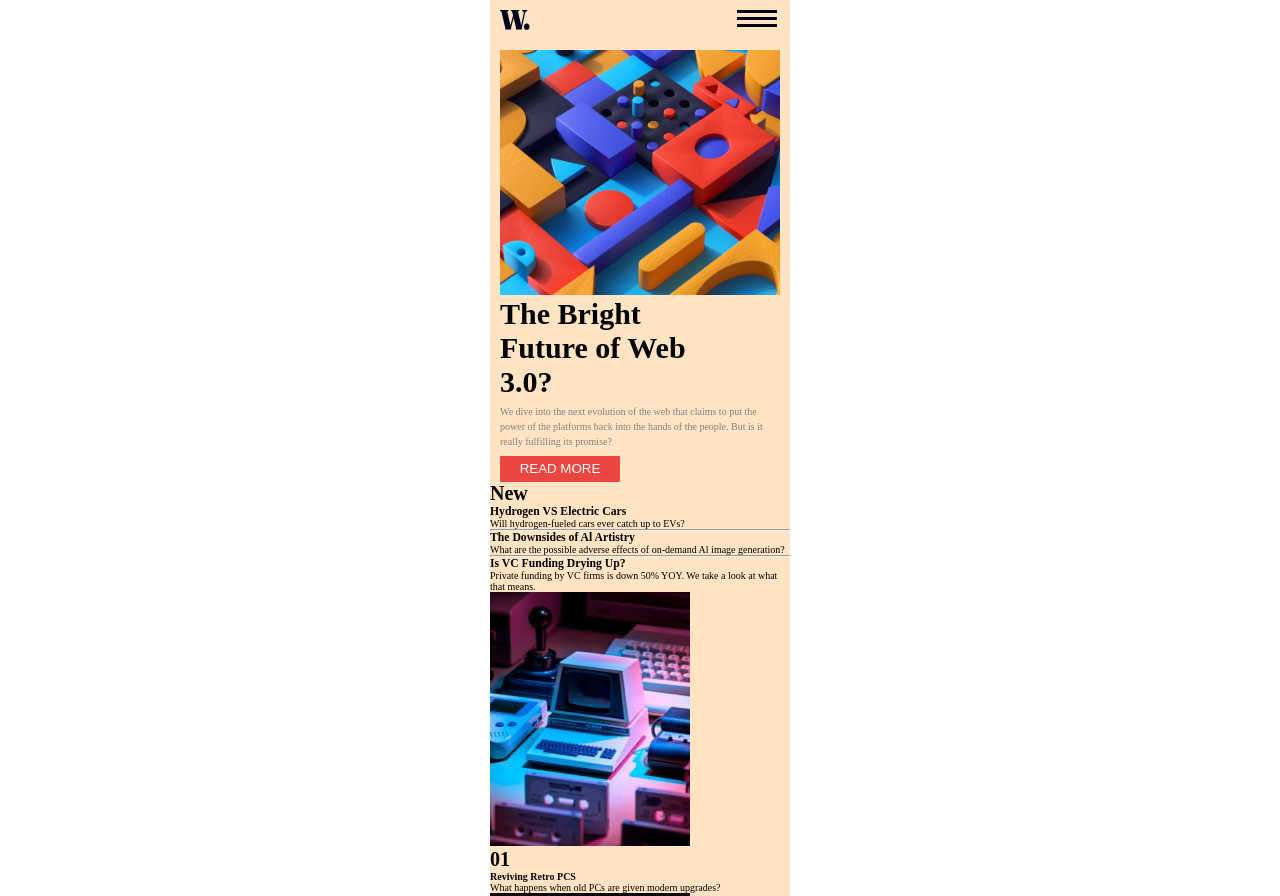
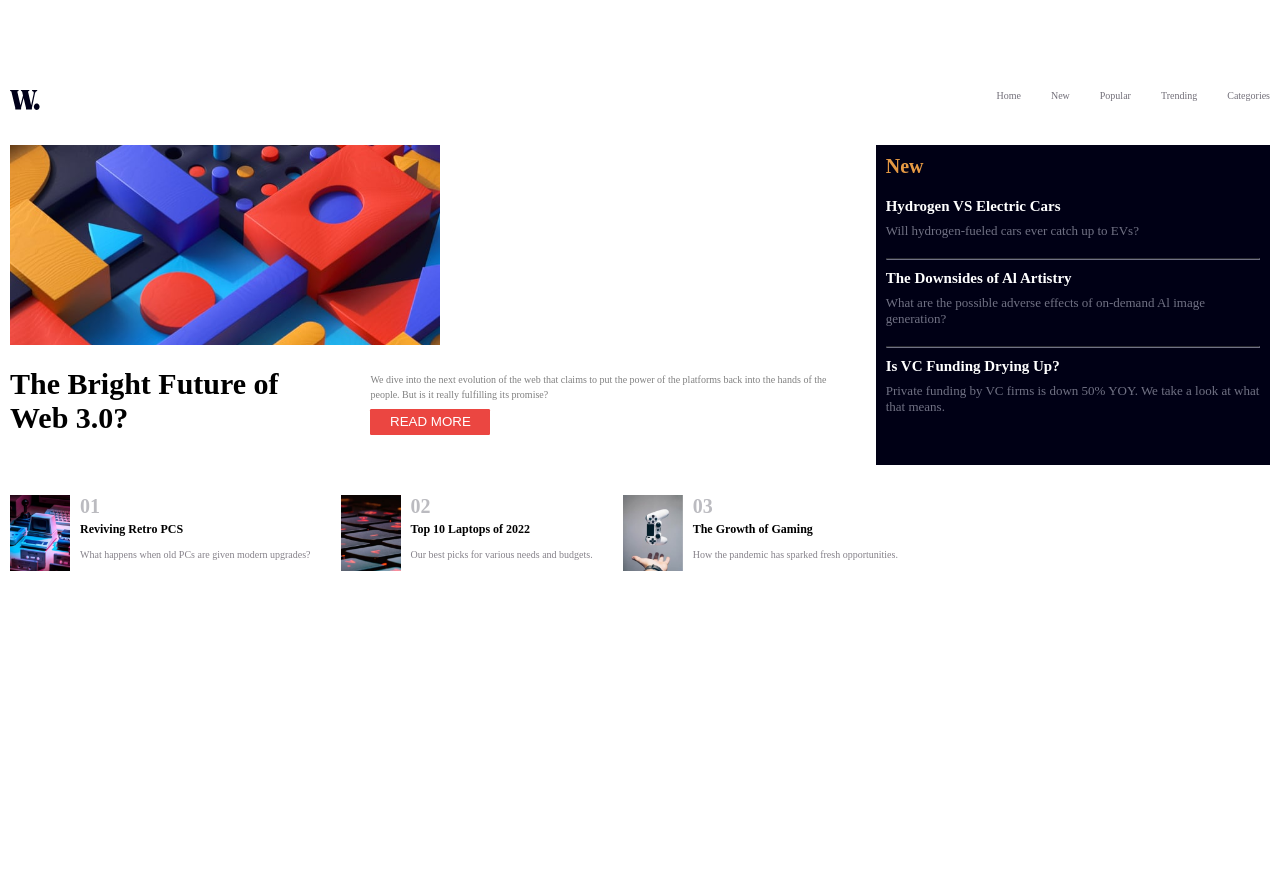
Before and after one commit to GrayTechFun/news-homepage, a plain HTML site: page news-homepage-main/index.html in a window 1280 px wide. Shown: the top 896 px of the page. After the commit the page ends 800 px from the top, so only its background shows below. Drawn offline with Linux system fonts and the light colour scheme.

Commit message:
second-commit

```diff
--- a/news-homepage-main/css/main.css
+++ b/news-homepage-main/css/main.css
@@ -13,9 +13,12 @@ html {
   background-repeat: no-repeat;
 }
 
+.sidebar {
+  margin-left: 21em;
+}
+
 .container {
   width: 30em;
-  background-color: bisque;
   margin: 0 auto;
 }
 
@@ -30,6 +33,7 @@ header {
   justify-content: space-between;
   margin: 0 1em;
   padding-top: 1em;
+  margin-bottom: 3em;
 }
 
 .logo {
@@ -38,7 +42,10 @@ header {
 }
 
 nav {
+  display: flex;
+  color: #726f79;
   visibility: hidden;
+  gap: 3em;
 }
 
 .para {
@@ -65,4 +72,143 @@ button {
   background-color: #eb4641;
   margin-top: 0.5em;
   border-radius: 0.1em;
+  margin-bottom: 2.5em;
 }
+
+.new {
+  background-color: #000015;
+  margin: 0 1em;
+  margin-bottom: 1em;
+  width: 28em;
+  height: 30em;
+  padding: 1em;
+  color: white;
+}
+
+.new h1 {
+  color: #e59944;
+  margin-bottom: 1em;
+}
+
+.new h3 {
+  margin-bottom: 0.5em;
+  font-size: 1.5rem;
+}
+
+.new p {
+  color: #707184;
+  margin-bottom: 1.5em;
+  font-size: 1.3rem;
+}
+
+hr {
+  border-color: #707184;
+  margin-bottom: 1em;
+}
+
+.picture {
+  display: flex;
+  margin: 2em 1em;
+}
+
+.picture img {
+  width: 6em;
+}
+
+.paras {
+  margin: 0 1em;
+}
+
+.paras h1 {
+  color: #bbbbc0;
+}
+
+.paras h4 {
+  margin-top: 0.3em;
+  margin-bottom: 1em;
+  font-size: 1.2rem;
+}
+
+.paras p {
+  color: #86828a;
+  line-height: 1.2em;
+}
+
+h4:hover {
+  cursor: pointer;
+  color: #d14346;
+}
+
+.ul:hover {
+  cursor: pointer;
+  color: #d14346;
+}
+
+h3:hover {
+  cursor: pointer;
+  color: #e5993c;
+}
+
+button:hover {
+  cursor: pointer;
+  background-color: black;
+}
+
+/* .sidebarplus {
+  background-image: url(../assets/images/icon-menu-close.svg);
+  width: 20em;
+  background-color: aqua;
+} */
+
+@media only screen and (min-width: 600px) {
+  .container {
+    width: auto;
+    margin-top: 8em;
+  }
+
+  .brnew {
+    display: flex;
+  }
+
+  .para {
+    display: flex;
+  }
+
+  .bright {
+    width: auto;
+  }
+
+  .brnew {
+    width: auto;
+  }
+
+  .bright img {
+    width: 28em;
+    height: 20em;
+    width: 43em;
+    object-fit: cover;
+    margin-bottom: 2em;
+  }
+
+  .new {
+    width: 50em;
+    height: 32em;
+    margin-top: -1.5em;
+  }
+
+  .popular {
+    display: flex;
+  }
+
+  nav {
+    visibility: visible;
+  }
+
+  header {
+    margin-bottom: 5em;
+  }
+
+  .sidebar {
+    background-image: none;
+  }
+}
--- a/news-homepage-main/index.html
+++ b/news-homepage-main/index.html
@@ -20,26 +20,27 @@
     <div class="container">
       <header>
         <img src="./assets/images/logo.svg" alt="logo" class="logo" />
-        <aside class="sidebar">
+        <aside class="sidebar sidebarplus">
           <nav>
-            <div>Home</div>
-            <div>New</div>
-            <div>Popular</div>
-            <div>Trending</div>
-            <div>Categories</div>
+            <div class="ul">Home</div>
+            <div class="ul">New</div>
+            <div class="ul">Popular</div>
+            <div class="ul">Trending</div>
+            <div class="ul">Categories</div>
           </nav>
         </aside>
       </header>
 
+      <div class="brnew">
         <div class="bright">
-        <img src="./assets/images/image-web-3-mobile.jpg" alt="" />
+          <img class="p" src="./assets/images/image-web-3-mobile.jpg" alt="" />
           <div class="para">
             <h1>The Bright Future of Web 3.0?</h1>
             <div class="read">
               <p>
-              We dive into the next evolution of the web that claims to put the
-              power of the platforms back into the hands of the people. But is
-              it really fulfilling its promise?
+                We dive into the next evolution of the web that claims to put
+                the power of the platforms back into the hands of the people.
+                But is it really fulfilling its promise?
               </p>
               <button>READ MORE</button>
             </div>
@@ -62,6 +63,7 @@
             Private funding by VC firms is down 50% YOY. We take a look at what
             that means.
           </p>
+        </div>
       </div>
 
       <div class="popular">
```
Also changed, not shown: 1 other file. Lines whose indentation alone changed are shown as unchanged.
